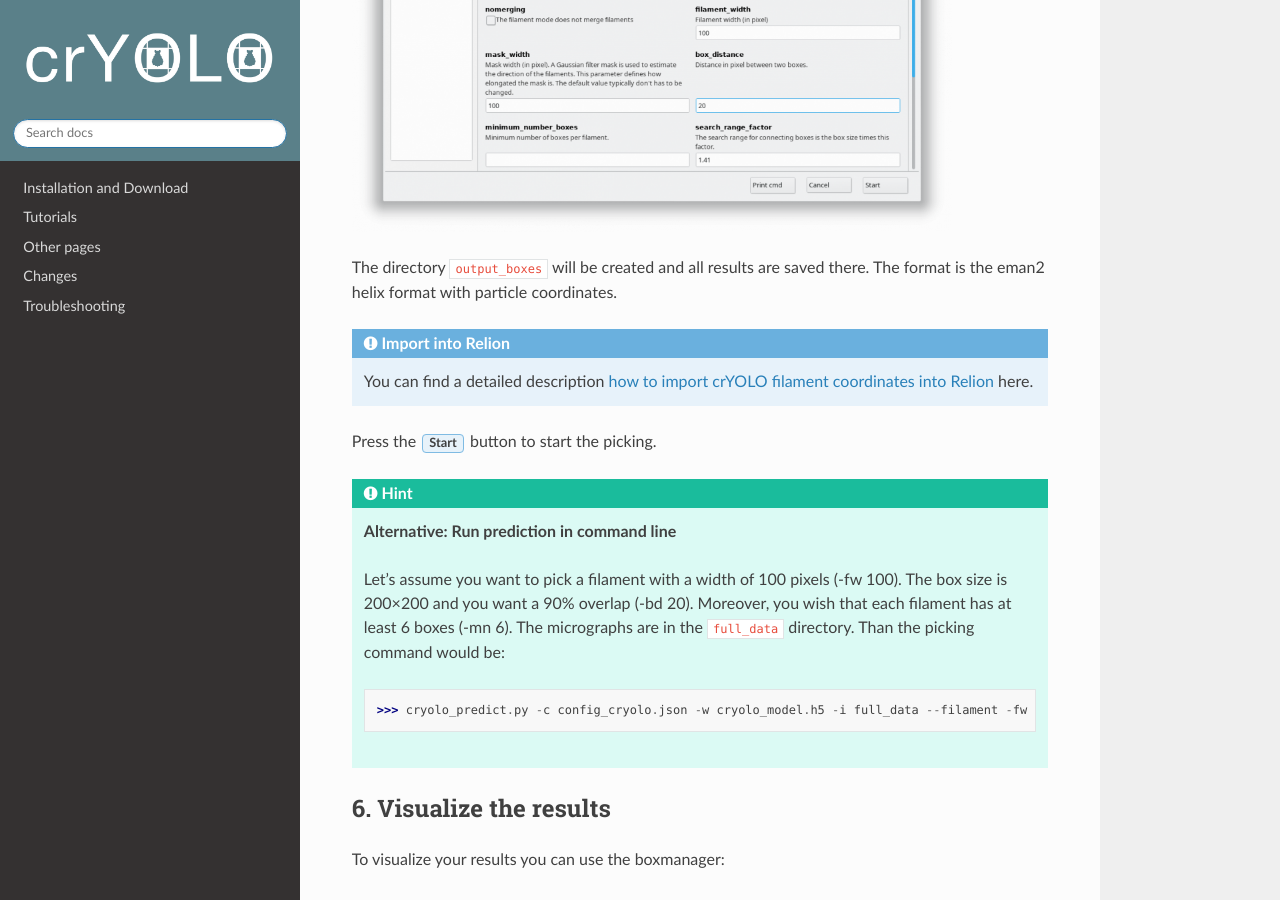
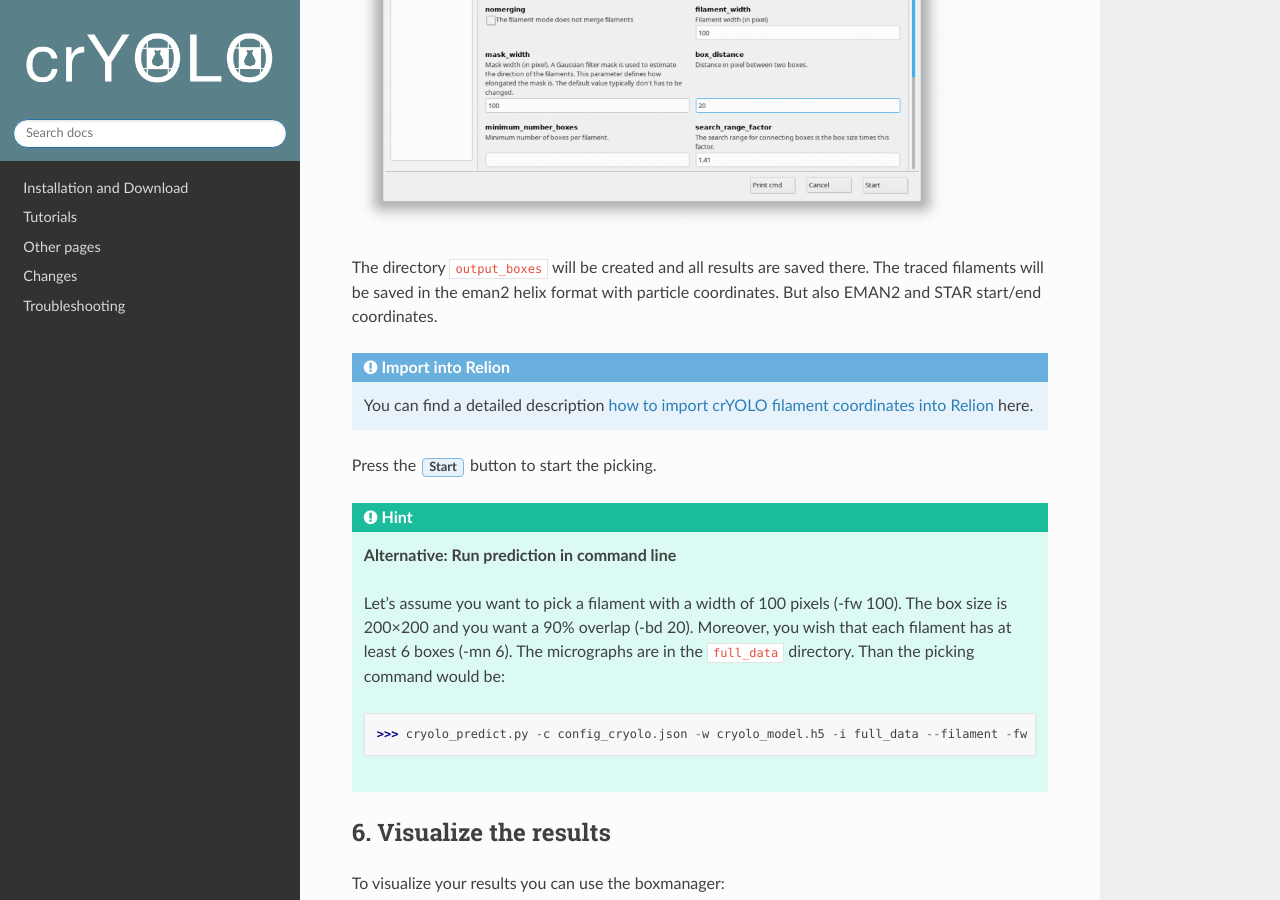
Before and after one commit to MPI-Dortmund/cryolo, a Sphinx documentation site: the page built from source/tutorials/tut03_filaments_scratch.rst, in a window 1280 px wide and 900 px high, scrolled down 7613 px. Built offline with Sphinx 7.4.7 and the Read the Docs theme 2.0.0, drawn with Linux system fonts in a browser that asks for light colours.

Commit message:
update filament tutorial

```diff
--- a/source/tutorials/tut03_filaments_scratch.rst
+++ b/source/tutorials/tut03_filaments_scratch.rst
@@ -70,8 +70,8 @@ using a box size if 200):
 .. image:: ../img/cryolo_filament_202003.png
     :width: 600
 
-The directory :file:`output_boxes` will be created and all results are saved there. The format is
-the eman2 helix format with particle coordinates.
+The directory :file:`output_boxes` will be created and all results are saved there. The traced
+filaments will be saved in the eman2 helix format with particle coordinates. But also EMAN2 and STAR start/end coordinates.
 
 .. admonition:: Import into Relion
 
```
